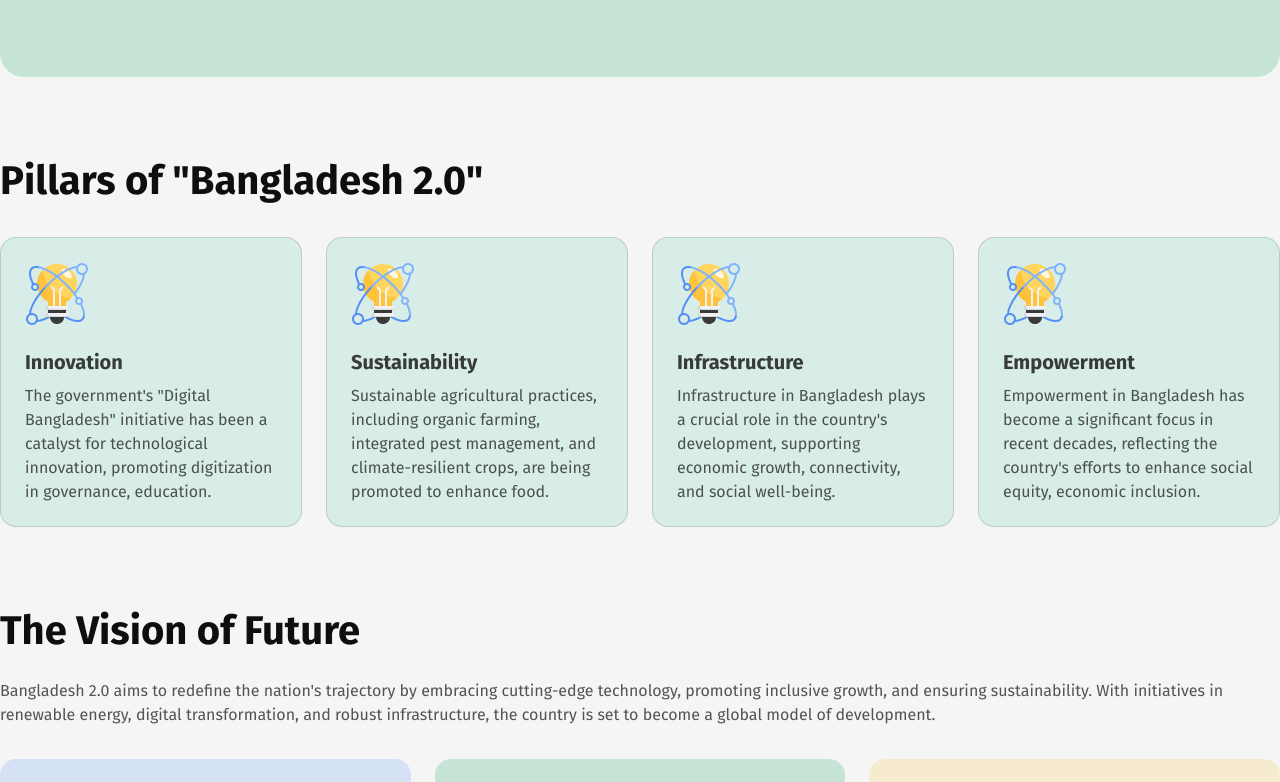
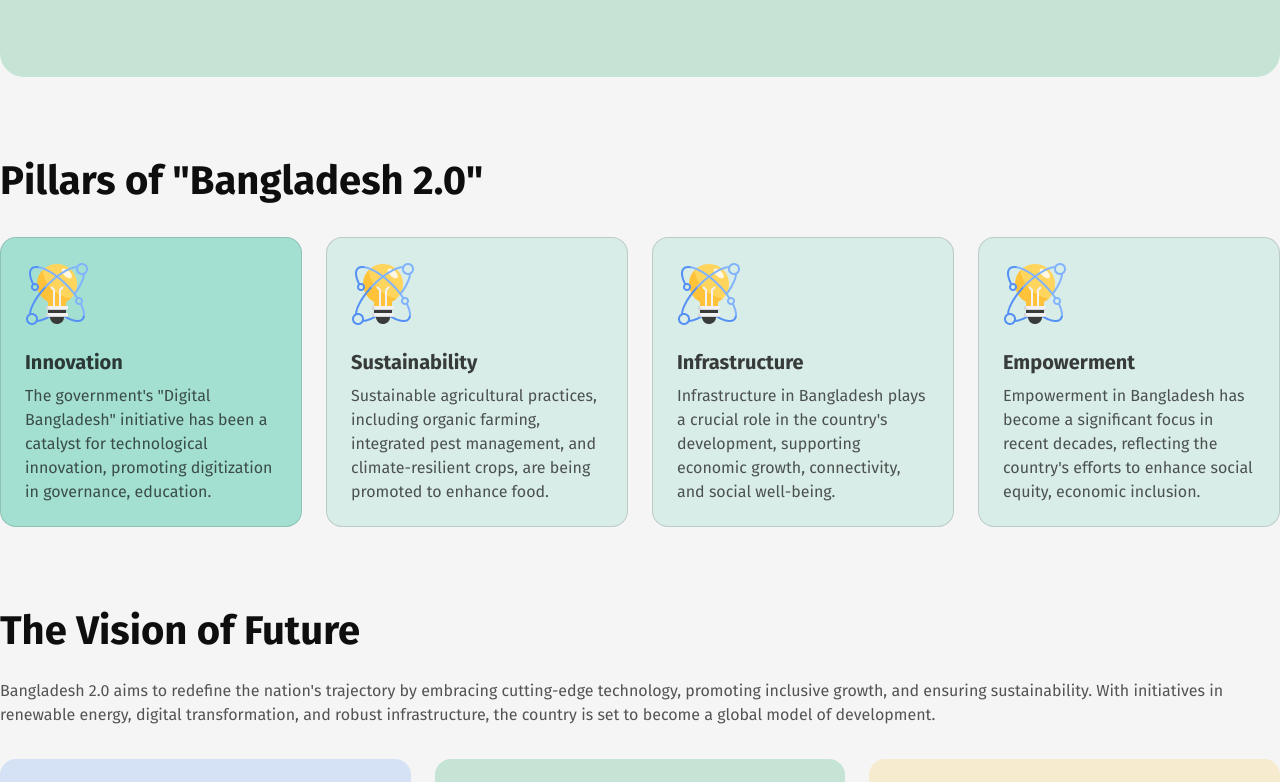
Before and after one commit to dayal-chandra/assign-1, a plain HTML site: page index.html in a window 1280 px wide. In both pictures the pointer is over the element 151 px from the left and 977 px from the top of the page. Shown: the part 595-1377 px from the top of the page. Drawn offline with Linux system fonts and the light colour scheme.

Commit message:
animation added

```diff
--- a/styles/style.css
+++ b/styles/style.css
@@ -121,6 +121,12 @@ nav button:hover {
   padding: 24px;
   width: 25%;
   height: 240px;
+  transition: 0.5s ease-out;
+}
+
+.pillar-card:hover {
+  background-color: #54cbae81;
+  transform: rotate(360deg);
 }
 
 .pillar-card h4 {
```
